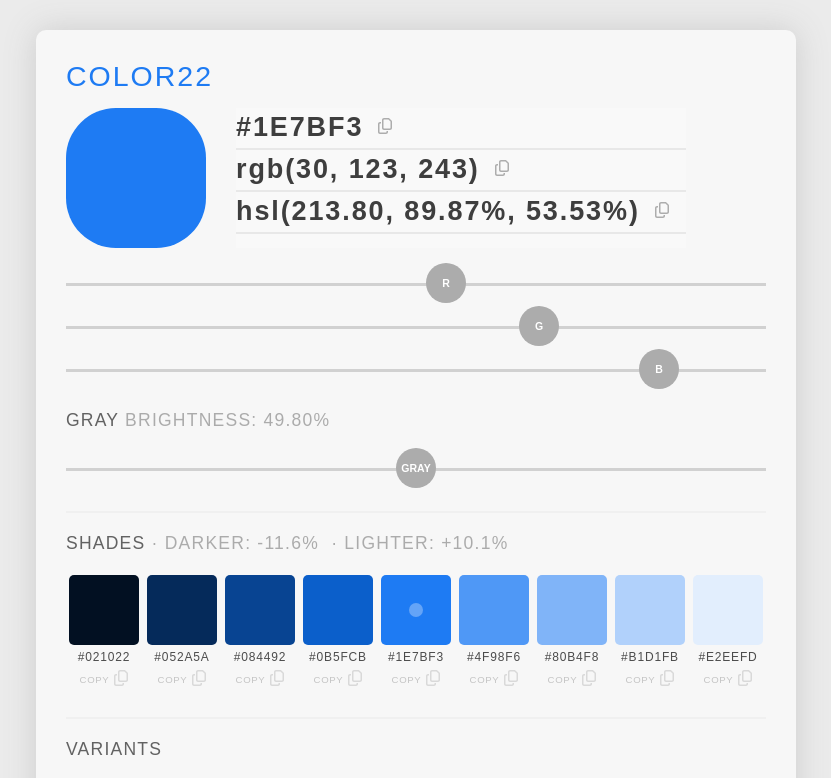
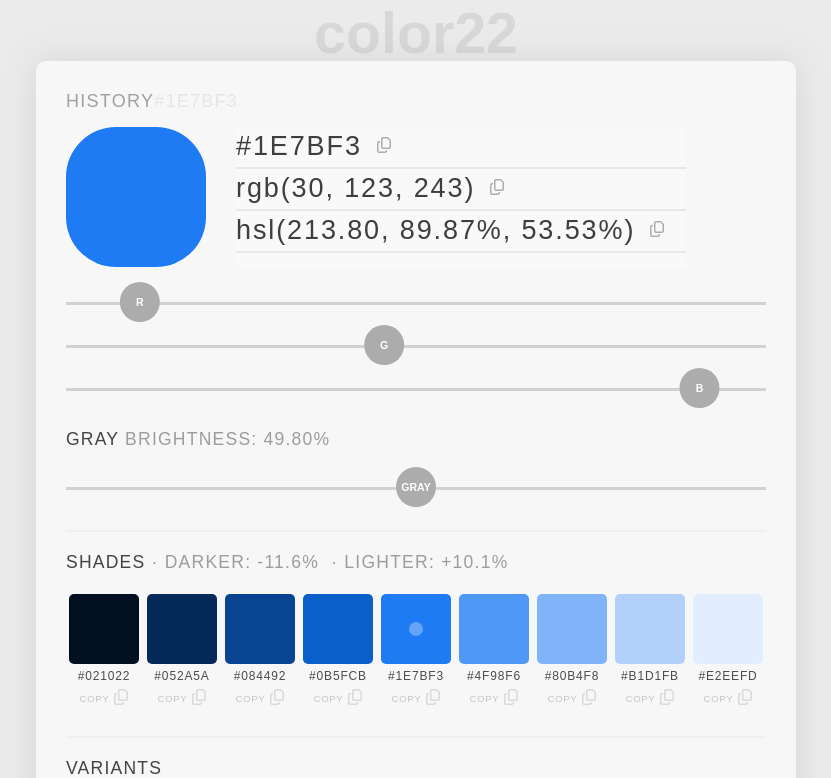
Before and after one commit to obi-nwokogba/color22, a React (Create React App) app: page / in a window 1280 px wide. Shown: the top 778 px of the page, without its empty margins (224-1055 px from the left). Built offline with nearby package versions, Linux system fonts and the light colour scheme.

Commit message:
Work on Color History

```diff
--- a/src/App.js
+++ b/src/App.js
@@ -1,4 +1,4 @@
-import { useState, useEffect, createContext, useContext } from "react";
+import { useState, useRef, useEffect, createContext } from "react";
 
 import "./styles.css";
 import BigTextDisplay from "./BigTextDisplay";
@@ -8,11 +8,18 @@ import RandomColors from "./RandomColors";
 import RGBSlider from "./RGBSlider";
 import Shades from "./Shades";
 import Variants from "./Variants";
+import { color } from "framer-motion";
 
 export const CurrentColorContext = createContext(null);
 
 function App() {
   const [currentColorHex, setCurrentColorHex] = useState("#1E7BF3");
+  let colorHistory = [currentColorHex];
+  let previousColor = useRef(currentColorHex);
+
+  useEffect(() => {
+    colorHistory.push(previousColor.current);
+  });
 
   // Everytime the a new color is picked/clicked and currentColorHex is changed
   useEffect(() => {
@@ -24,12 +31,17 @@ function App() {
     changeGValue(newGValue);
     changeBValue(newBValue);
 
-    setSliderRPosition(newRValue);
-    setSliderGPosition(newGValue);
-    setSliderBPosition(newBValue);
+    let rPositionValue = -355 + (newRValue / 255) * 670;
+    let gPositionValue = -355 + (newGValue / 255) * 670;
+    let bPositionValue = -355 + (newBValue / 255) * 670;
+
+    setSliderRPosition(rPositionValue);
+    setSliderGPosition(gPositionValue);
+    setSliderBPosition(bPositionValue);
 
     setHSLValue(RGBToHSL(newRValue, newGValue, newBValue));
 
+    colorHistory.push("latest");
     // Scroll to top of page
     window.scrollTo({
       top: 0,
@@ -79,12 +91,12 @@ function App() {
 
     if (colorComponent === "R") {
       changeRValue(Number(data));
-      let newXPosition = (45 + ((Number(data) - 145) * 640) / 245) * 1.000001;
-      // let trueValue = Math.floor(((data.x + 335) / 670) * 255);
-      // let newXPosition = trueValue;
+      // let newXPosition = (45 + ((Number(data) - 145) * 640) / 245) * 1.000001;
+      let newXPosition = -355 + (data / 255) * 670;
       if (hasBeenReleased) {
         changeSliderRPosition(newXPosition);
       }
+      changeSliderRPosition(newXPosition);
     }
 
     if (colorComponent === "G") {
@@ -189,12 +201,14 @@ function App() {
 
   return (
     <>
+      <div className="topLogoBrand">color22</div>
       <div className="appContainer">
         <CurrentColorContext.Provider
           value={{ currentColorHex, setCurrentColorHex }}
         >
-          <span className="appTitle" style={{ color: currentColorHex }}>
-            color22 <span className="lighter2 smaller"></span>
+          <span className="colorHistoryText">
+            HISTORY
+            <span className="lighter2 smaller">{colorHistory}</span>
           </span>
 
           <div className="displayColorContainer">
--- a/src/RGBSlider.js
+++ b/src/RGBSlider.js
@@ -6,39 +6,19 @@ export default function RGBSlider(props) {
   // super(props);
   const [position, setPosition] = useState({ x: 0, y: 0 });
   const [sliderXPos, setSliderXPos] = useState(100);
-  // const [E, setE] = useState(60);
 
   const trackPos = (e, data, compone, hasBeenReleased) => {
     console.log(compone, " moved");
     console.log(`data.x is ${data.x}`);
     let trueValue = Math.floor(((data.x + 335) / 670) * 255);
-
-    // hasBeenReleased ? props.func(compone, trueValue, hasBeenReleased) : null;
-
     props.func(compone, trueValue, hasBeenReleased);
   };
 
   const setPos = (e, data, compone, hasBeenReleased) => {
-    console.log(compone, " moved");
-    console.log(`data.x is ${data.x}`);
-    let trueValue = Math.floor(((data.x + 335) / 670) * 255);
-
-    // hasBeenReleased ? props.func(compone, trueValue, hasBeenReleased) : null;
-    if (hasBeenReleased) {
-      props.func(compone, trueValue, hasBeenReleased);
-    }
     /* console.log(compone, " moved");
     console.log(`data.x is ${data.x}`);
     let trueValue = Math.floor(((data.x + 335) / 670) * 255);
     props.func(compone, trueValue, hasBeenReleased); */
-    // setE(e.lastX);
-    // setPosition({ x: Number(23), y: 0 });
-    // setSliderXPos({ x: Number(23), y: 0 });
-    // setPosition({ x: Number(data.x), y: 0 });
-    // let trueValue = Math.floor(((e.x + 335) / 670) * 255);
-    // props.sliderXPosition = E;
-    // props.func(compone, trueValue);
-    // props.position = { x: 23, y: 0 };
   };
 
   return (
@@ -58,7 +38,7 @@ export default function RGBSlider(props) {
           scale={1}
           onStart={(e, data) => trackPos(e, data, props.colorComponent, false)}
           onDrag={(e, data) => trackPos(e, data, props.colorComponent, false)}
-          onStop={(e, data) => trackPos(e, data, props.colorComponent, true)}
+          onStop={(e, data) => setPos(e, data, props.colorComponent, true)}
         >
           <div className="sliderControl">{props.colorComponent}</div>
         </Draggable>
--- a/src/styles.css
+++ b/src/styles.css
@@ -12,22 +12,33 @@ body {
   font-weight: 400;
 }
 
+.topLogoBrand {
+  color: gray;
+  display: block;
+  text-align: center;
+  font-weight: 800;
+  font-size: 3.82em;
+  opacity: 0.17;
+  margin-bottom: -20px;
+}
+
 .appContainer {
+  z-index: 1;
   font-family: "Hanken Grotesk", sans-serif;
   font-family: sans-serif;
   text-align: center;
-  color: #626262;
+  color: #444444;
   background-color: #f7f7f7;
   max-width: 700px;
   padding: 30px;
   margin: auto;
-  margin-top: 30px;
+  margin-top: 15px;
   border-radius: 10px;
   display: flex;
   flex-direction: column;
-  -moz-box-shadow: 0 0 33px #ccc;
+  -moz-box-shadow: 0 0 33px #ccccccad;
   -webkit-box-shadow: 0 0 33px #ccccccad;
-  box-shadow: 0 0 33px #ccc;
+  box-shadow: 0 0 33px #ccccccad;
 }
 
 h1,
@@ -62,11 +73,11 @@ h3.swatchHeader {
   opacity: 0.2;
 }
 
-.appTitle {
-  font-weight: 300;
-  color: rgb(208, 208, 208);
+.colorHistoryText {
+  font-weight: 400;
+  color: rgb(160, 160, 160);
   text-align: left;
-  font-size: 1.9em;
+  font-size: 1.2em;
   text-transform: uppercase;
 }
 
@@ -96,7 +107,7 @@ h3.swatchHeader {
   border-bottom: solid 2px rgb(232, 232, 232);
   display: block;
   padding: 6px 0px 5px 0px;
-  font-weight: 600;
+  font-weight: 500;
   margin-top: -2px;
   width: 450px;
 }
```
Also changed, not shown: 16 other files (tests, documents, lock files or other folders).
